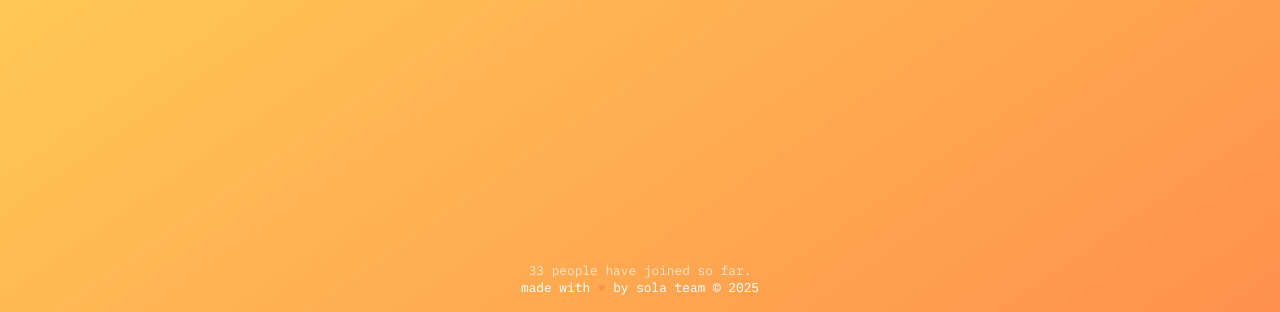
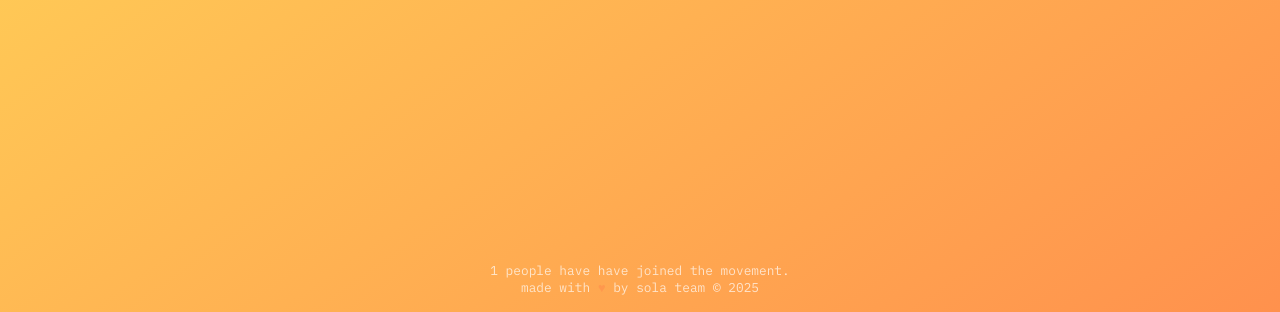
Before and after one commit to sahasyy/sola-waitlist, a plain HTML site: page index.html in a window 1280 px wide. Both pictures are taken after typing "Sample", "name@example.com" into the empty fields and a click on the button "Join the waitlist". Shown: the part 488-800 px from the top of the page. Drawn offline with Linux system fonts and the light colour scheme.

Commit message:
track adding

```diff
--- a/index.html
+++ b/index.html
@@ -46,11 +46,7 @@
   </main>
 
   <footer>
-    <p id="join-counter" class="join-counter">0 people have joined so far.</p>
-    <p>made with <span class="heart">♥</span> by sola team © 2025</p>
-  </footer>
-
-  <footer>
+    <p id="join-counter" class="join-counter">32 people have joined the movement.</p>
     <p>made with <span class="heart">♥</span> by sola team © 2025</p>
   </footer>
 
--- a/script.js
+++ b/script.js
@@ -1,4 +1,5 @@
-let joinCount = 32;
+let joinCount = parseInt(localStorage.getItem('joinCount')) + 32 || 0;
+
 
 document.addEventListener('DOMContentLoaded', () => {
     const formContainer = document.getElementById('form-container');
@@ -8,13 +9,16 @@ document.addEventListener('DOMContentLoaded', () => {
     const followUpElem = document.querySelector('.follow-up');
     const taglineElem = document.getElementById('tagline');
     const taglineContainer = document.getElementById('tagline-container');
+    const joinCounterElem = document.getElementById('join-counter');
+
 
     setTimeBasedTagline();
 
     waitlistForm.addEventListener('submit', (e) => {
       e.preventDefault();
       joinCount++;
-      document.getElementById('join-counter').textContent = `${joinCount} people have joined so far.`;
+      localStorage.setItem('joinCount', joinCount);
+      joinCounterElem.textContent = `${joinCount} people have have joined the movement.`;
 
 
       const firstName = document.getElementById('firstName').value.trim();
```
